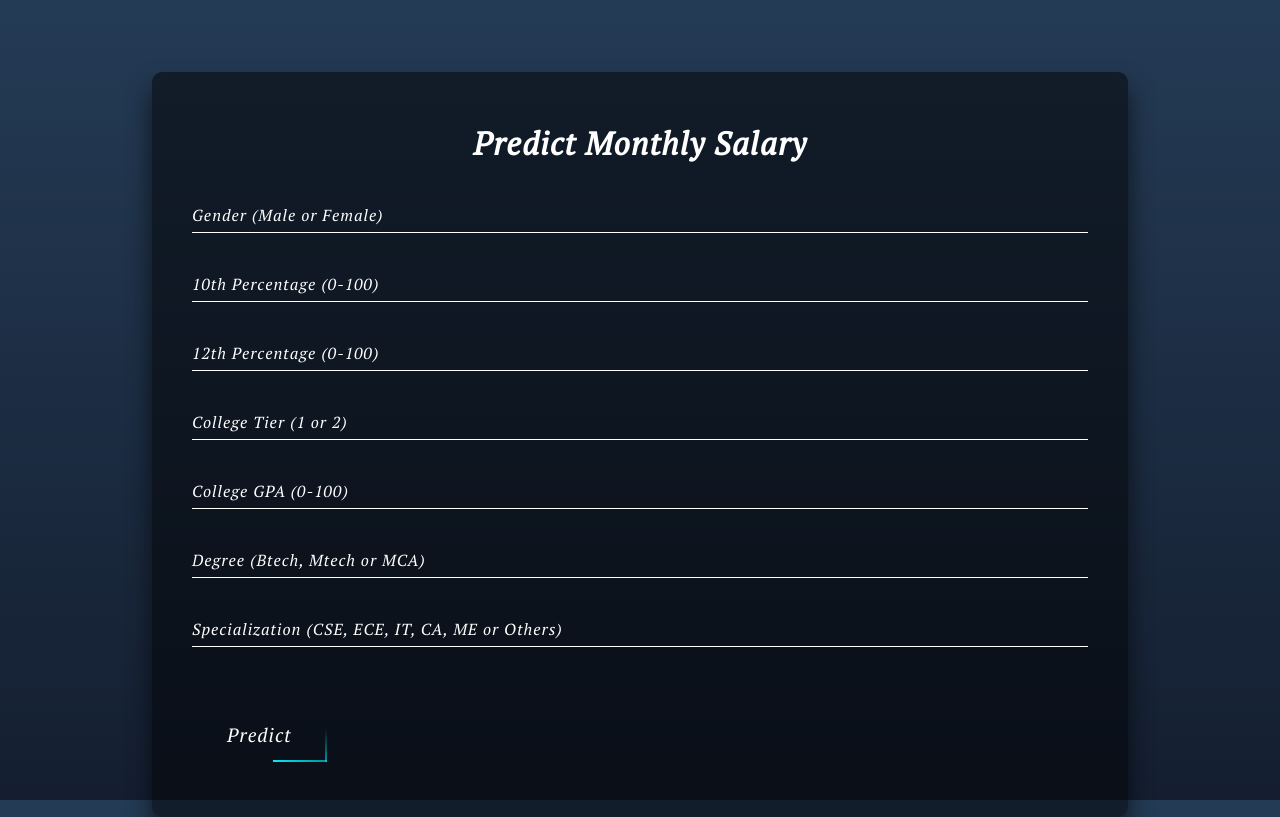
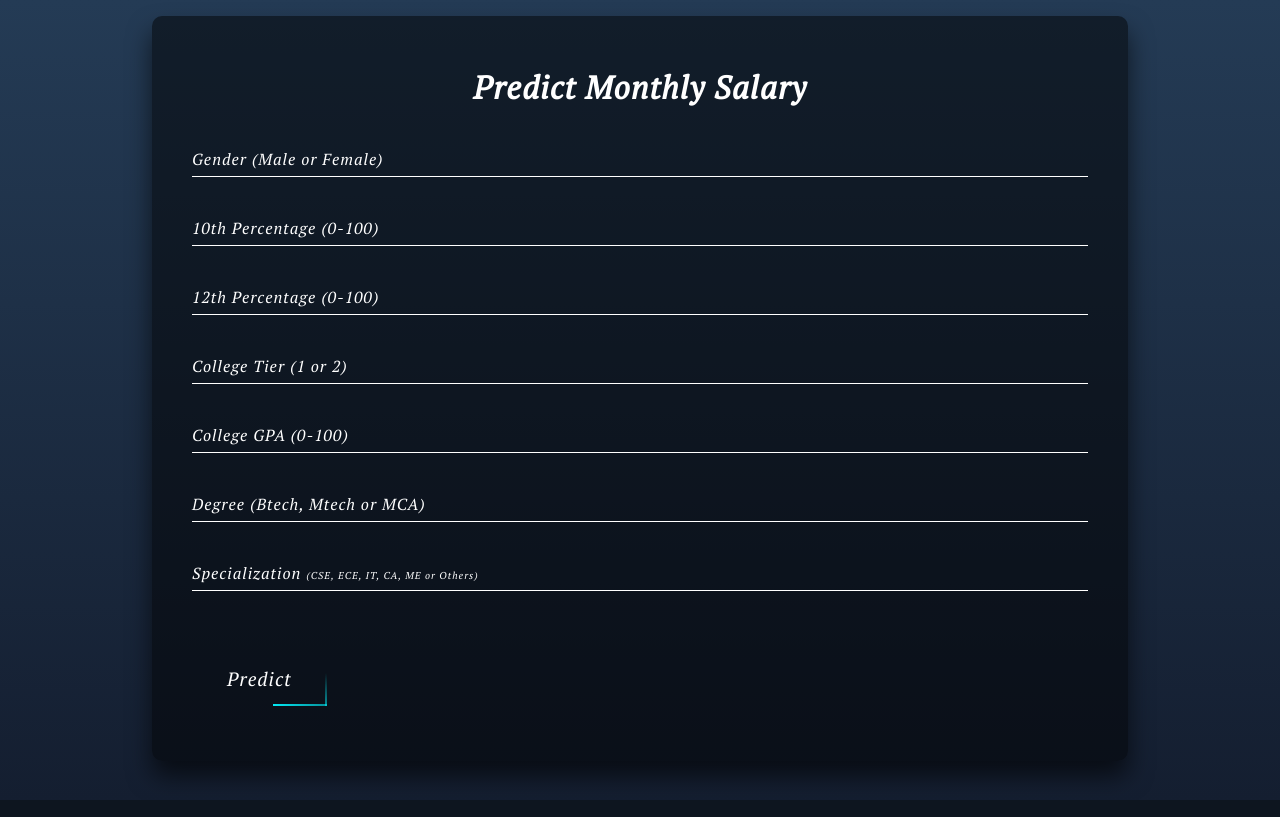
Before and after one commit to naumankazi/heroku_template, a Flask app: page / in a window 1280 px wide. Run offline with Flask 2, Linux system fonts and the light colour scheme; parts of the project's set-up code (start-up, migrations or seed data) failed here and were passed over.

Commit message:
Update form.html

```diff
--- a/templates/form.html
+++ b/templates/form.html
@@ -23,7 +23,7 @@ body {
 }
 
 .login-form {
-  top: 9%;
+  top: 2%;
   position: absolute;
   left: 5%;
   right: 5%;
@@ -295,7 +295,7 @@ body {
           </div>
           <div class="user-box">
             <input type="text" name="Spec" required="required">
-            <label>Specialization (CSE, ECE, IT, CA, ME or Others)<span id="error-spec"></span></label>
+            <label>Specialization <span style="font-size: 10px;">(CSE, ECE, IT, CA, ME or Others)</span><span id="error-spec"></span></label>
           </div>
           <div class="user-box">
           <a href="#">
```
